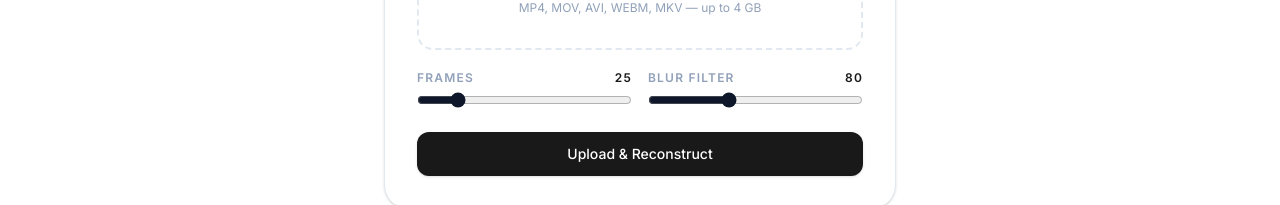
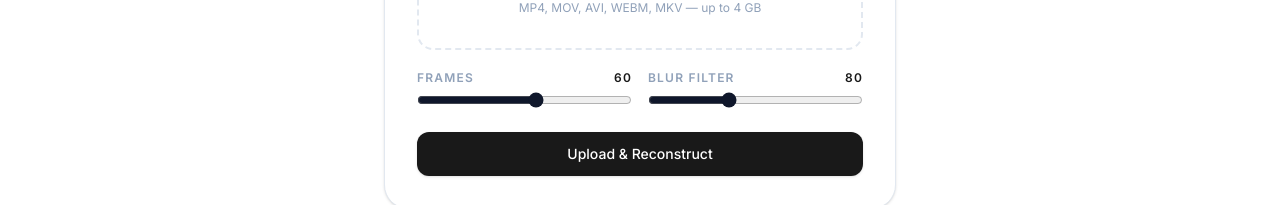
Before and after one commit to glacerous/vora-frontend, a Next.js app: page /reconstruct in a window 1280 px wide. Shown: the part 486-691 px from the top of the page. Built offline with nearby package versions, Linux system fonts and the light colour scheme; no server answers; a web font is replaced by a local one.

Commit message:
feat: default frames slider value to 60 for better angular coverage

```diff
--- a/src/app/reconstruct/page.tsx
+++ b/src/app/reconstruct/page.tsx
@@ -18,7 +18,7 @@ export default function Reconstruct() {
   const router = useRouter();
   const [activeTab, setActiveTab] = useState<"video" | "photos">("video");
   const [treeCode, setTreeCode] = useState("");
-  const [frames, setFrames] = useState(25);
+  const [frames, setFrames] = useState(60);
   const [blurThresh, setBlurThresh] = useState(80);
   const [videoFile, setVideoFile] = useState<File | null>(null);
   const [photoFiles, setPhotoFiles] = useState<FileList | null>(null);
```
